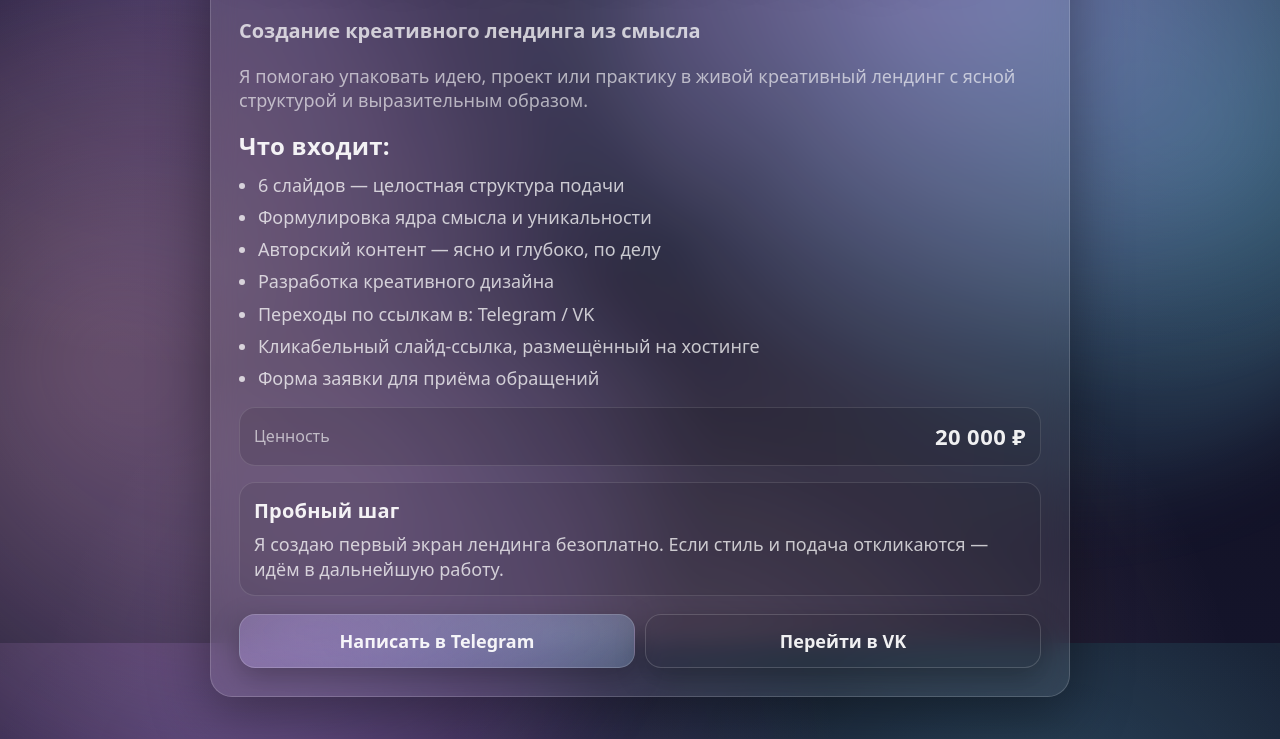
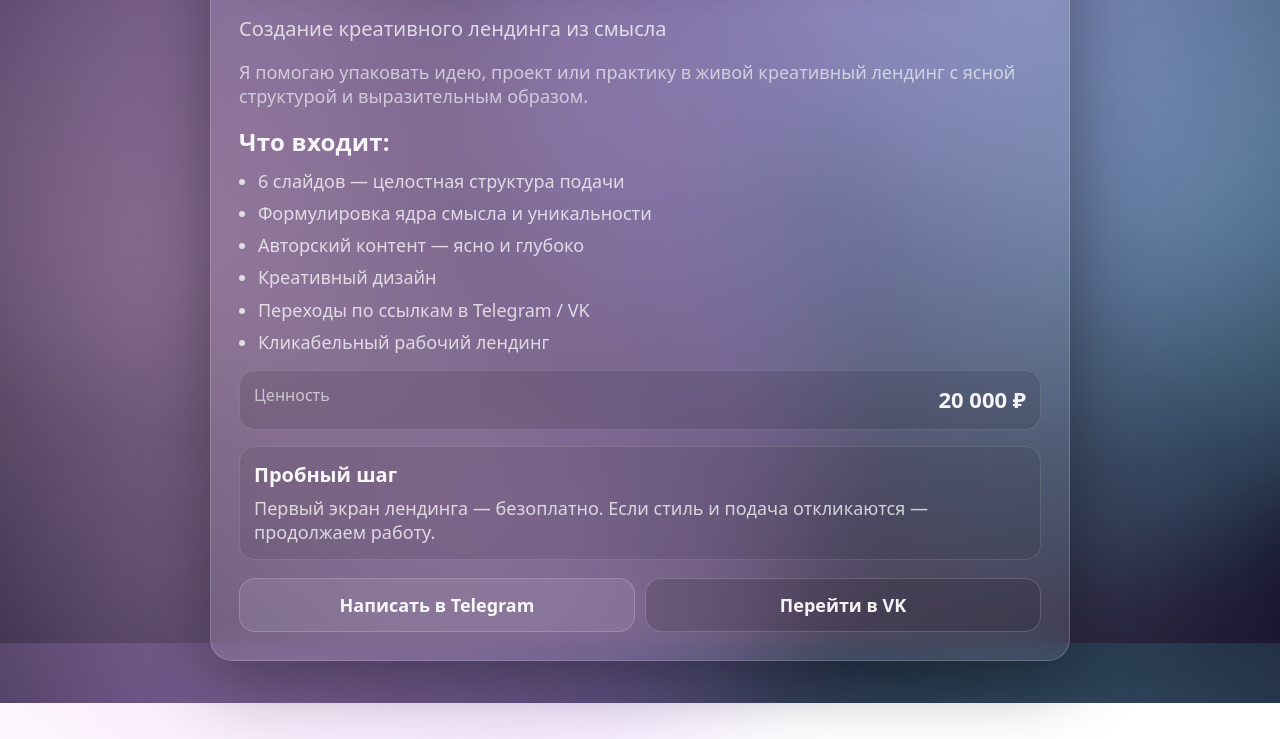
Before and after one commit to SlavaDrakon/kreativlending, a plain HTML site: page index.html in a window 1280 px wide. Shown: the part 157-896 px from the top of the page. After the commit the page ends 860 px from the top, so only its background shows below. Drawn offline with Linux system fonts and the light colour scheme.

Commit message:
Update index.html

```diff
--- a/index.html
+++ b/index.html
@@ -8,77 +8,75 @@
 
   <style>
     :root{
-      --card: rgba(255,255,255,.08);
-      --stroke: rgba(255,255,255,.16);
-      --text: rgba(255,255,255,.93);
-      --muted: rgba(255,255,255,.74);
-      --muted2: rgba(255,255,255,.62);
+      --card: rgba(255,255,255,.09);
+      --stroke: rgba(255,255,255,.18);
+      --text: rgba(255,255,255,.94);
+      --muted: rgba(255,255,255,.75);
+      --muted2: rgba(255,255,255,.63);
 
       --radius: 22px;
       --pad: clamp(16px, 4vw, 28px);
       --maxw: 860px;
-      --shadow: 0 18px 60px rgba(0,0,0,.40);
+      --shadow: 0 20px 70px rgba(0,0,0,.38);
     }
 
-    *{ box-sizing: border-box; }
-    html,body{ height:100%; }
+    * { box-sizing: border-box; }
+    html, body { height:100%; }
     body{
       margin:0;
       color: var(--text);
-      font-family: ui-sans-serif, system-ui, -apple-system, Segoe UI, Roboto, Arial, "Noto Sans", "Liberation Sans", sans-serif;
+      font-family: ui-sans-serif, system-ui, -apple-system, Segoe UI, Roboto, Arial, "Noto Sans", sans-serif;
       line-height: 1.35;
       overflow-x:hidden;
 
-      /* Светлее, мягче, глубже */
       background:
-        radial-gradient(1000px 700px at 20% 15%, rgba(200,150,255,.32), transparent 58%),
-        radial-gradient(1000px 700px at 80% 20%, rgba(120,220,255,.26), transparent 58%),
-        radial-gradient(1000px 800px at 50% 110%, rgba(255,190,220,.22), transparent 60%),
-        linear-gradient(180deg, #0e0e1f, #14142a);
+        radial-gradient(1100px 780px at 20% 15%, rgba(210,160,255,.38), transparent 60%),
+        radial-gradient(1100px 780px at 80% 20%, rgba(140,230,255,.32), transparent 60%),
+        radial-gradient(1100px 860px at 50% 112%, rgba(255,200,230,.28), transparent 62%),
+        linear-gradient(180deg, #0f0f24, #18152e);
     }
 
-    /* Дыхание фона — 2 больших блоба */
     .bg-blob{
       position: fixed;
-      inset: -25vh -15vw auto auto;
-      width: 80vw;
-      max-width: 820px;
+      inset: -28vh -18vw auto auto;
+      width: 85vw;
+      max-width: 900px;
       aspect-ratio: 1/1;
       border-radius: 999px;
-      filter: blur(42px);
+      filter: blur(46px);
       background:
-        radial-gradient(circle at 35% 35%, rgba(200,150,255,.45), transparent 60%),
-        radial-gradient(circle at 70% 60%, rgba(120,220,255,.35), transparent 62%);
+        radial-gradient(circle at 35% 35%, rgba(210,160,255,.52), transparent 64%),
+        radial-gradient(circle at 70% 60%, rgba(140,230,255,.42), transparent 66%);
       opacity: 1;
-      animation: breatheSlow 22s ease-in-out infinite;
+      animation: breatheStrong 18s ease-in-out infinite;
       pointer-events:none;
       z-index:0;
     }
 
     .bg-blob2{
       position: fixed;
-      inset: auto auto -30vh -20vw;
-      width: 85vw;
-      max-width: 900px;
+      inset: auto auto -35vh -22vw;
+      width: 95vw;
+      max-width: 1050px;
       aspect-ratio: 1/1;
       border-radius: 999px;
-      filter: blur(46px);
+      filter: blur(52px);
       background:
-        radial-gradient(circle at 40% 40%, rgba(255,190,220,.35), transparent 62%),
-        radial-gradient(circle at 70% 60%, rgba(200,150,255,.28), transparent 62%);
-      opacity: .95;
-      animation: breatheSlow 26s ease-in-out infinite reverse;
+        radial-gradient(circle at 40% 40%, rgba(255,200,230,.42), transparent 64%),
+        radial-gradient(circle at 75% 58%, rgba(210,160,255,.36), transparent 66%);
+      opacity: .97;
+      animation: breatheStrong 22s ease-in-out infinite reverse;
       pointer-events:none;
       z-index:0;
     }
 
-    @keyframes breatheSlow{
-      0%{ transform: translate3d(0,0,0) scale(1); }
-      50%{ transform: translate3d(-3vw, 2vh, 0) scale(1.12); }
-      100%{ transform: translate3d(0,0,0) scale(1); }
+    @keyframes breatheStrong {
+      0% { transform: translate3d(0,0,0) scale(1); }
+      40% { transform: translate3d(-5vw, 3vh, 0) scale(1.16); }
+      60% { transform: translate3d(3vw, -2vh, 0) scale(1.10); }
+      100% { transform: translate3d(0,0,0) scale(1); }
     }
 
-    /* Общая компоновка */
     main{
       position: relative;
       z-index: 1;
@@ -89,16 +87,14 @@
       padding: clamp(18px, 4.5vw, 42px);
     }
 
-    .wrap{
-      width: min(var(--maxw), 100%);
-    }
+    .wrap{ width: min(var(--maxw), 100%); }
 
     .card{
       background: var(--card);
       border: 1px solid var(--stroke);
       border-radius: var(--radius);
       box-shadow: var(--shadow);
-      backdrop-filter: blur(12px);
+      backdrop-filter: blur(14px);
       padding: var(--pad);
       overflow:hidden;
     }
@@ -110,154 +106,49 @@
       margin-bottom: 16px;
     }
 
-    /* ОБЯЗАТЕЛЬНО первым */
     h1{
       margin:0;
       font-weight: 900;
+      text-transform: uppercase;
       letter-spacing: .03em;
-      text-transform: uppercase;
       font-size: clamp(26px, 6.2vw, 46px);
       line-height: 1.05;
-      text-shadow: 0 12px 45px rgba(0,0,0,.35);
+      text-shadow: 0 14px 48px rgba(0,0,0,.40);
     }
 
-    .eyebrow{
-      margin:0;
-      color: var(--muted);
-      font-weight: 650;
-      font-size: clamp(14px, 3.6vw, 18px);
-    }
+    .eyebrow{ margin:0; color:var(--muted); font-weight:650; font-size: clamp(14px, 3.6vw, 18px); }
+    .lead{ margin:8px 0 0; color:var(--muted); font-size: clamp(16px, 3.9vw, 20px); }
+    .sublead{ margin:8px 0 0; color:var(--muted2); font-size: clamp(14.5px, 3.6vw, 18px); }
 
-    .lead{
-      margin: 10px 0 0;
-      color: var(--muted);
-      font-size: clamp(16px, 3.9vw, 20px);
-      font-weight: 650;
-    }
+    h2{ margin:18px 0 10px; font-size: clamp(18px, 4.2vw,24px); letter-spacing:.01em; }
 
-    .sublead{
-      margin: 10px 0 0;
-      color: var(--muted2);
-      font-size: clamp(14.5px, 3.6vw, 18px);
-    }
+    ul{ margin:10px 0; padding-left:1.05em; font-size: clamp(14.5px,3.6vw,18px); }
+    li{ margin: 8px 0; color:var(--muted); }
 
-    h2{
-      margin: 18px 0 10px;
-      font-size: clamp(18px, 4.2vw, 24px);
-      letter-spacing: .01em;
-    }
+    .value{ margin-top:16px; padding:14px; border-radius:16px; background:rgba(0,0,0,.10); border:1px solid rgba(255,255,255,.12); display:flex; justify-content:space-between; }
+    .value .label{ color:var(--muted2); font-size: clamp(14px, 3.4vw,16px); }
+    .value .price{ font-weight:900; font-size: clamp(18px,4.3vw,22px); }
 
-    ul{
-      margin: 10px 0 0;
-      padding-left: 1.05em;
-      font-size: clamp(14.5px, 3.6vw, 18px);
-    }
-    li{ margin: 8px 0; color: var(--muted); }
-    li strong{ color: var(--text); font-weight: 800; }
+    .block{ margin-top:16px; padding:14px; border-radius:16px; background:rgba(0,0,0,.08); border:1px solid rgba(255,255,255,.12); }
+    .block h3{ margin:0 0 8px; font-size: clamp(16px,4vw,20px); }
+    .block p{ margin:0; color:var(--muted); font-size: clamp(14.5px,3.6vw,18px); }
 
-    .value{
-      margin-top: 16px;
-      padding: 14px 14px;
-      border-radius: 16px;
-      border: 1px solid rgba(255,255,255,.12);
-      background: rgba(0,0,0,.10);
-      display:flex;
-      flex-wrap: wrap;
-      gap: 10px 14px;
-      align-items: center;
-      justify-content: space-between;
-    }
-    .value .label{
-      color: var(--muted2);
-      font-size: clamp(14px, 3.4vw, 16px);
-    }
-    .value .price{
-      font-weight: 900;
-      letter-spacing: .02em;
-      font-size: clamp(18px, 4.3vw, 22px);
-    }
+    .actions{ margin-top:18px; display:grid; gap:10px; grid-template-columns:1fr; }
+    .btn{ display:flex; align-items:center; justify-content:center; padding:14px 16px; border-radius:16px; border:1px solid rgba(255,255,255,.18); font-size:clamp(15px,3.8vw,18px); font-weight:850; text-decoration:none; background:rgba(255,255,255,.08); color:var(--text); transition:0.2s; }
+    .btn:hover{ filter:brightness(1.07); }
+    .btn.secondary{ background:rgba(0,0,0,.12); }
 
-    .block{
-      margin-top: 16px;
-      padding: 14px 14px;
-      border-radius: 16px;
-      border: 1px solid rgba(255,255,255,.12);
-      background: rgba(0,0,0,.08);
-    }
-    .block h3{
-      margin: 0 0 8px;
-      font-size: clamp(16px, 4vw, 20px);
-      letter-spacing:.01em;
-    }
-    .block p{
-      margin: 0;
-      color: var(--muted);
-      font-size: clamp(14.5px, 3.6vw, 18px);
-    }
-
-    .actions{
-      margin-top: 18px;
-      display: grid;
-      grid-template-columns: 1fr;
-      gap: 10px;
-    }
-
-    .btn{
-      display:flex;
-      align-items:center;
-      justify-content:center;
-      gap: 10px;
-      width: 100%;
-      padding: 14px 16px;
-      border-radius: 16px;
-      border: 1px solid rgba(255,255,255,.16);
-      text-decoration:none;
-      color: var(--text);
-      font-weight: 850;
-      font-size: clamp(15px, 3.8vw, 18px);
-      background:
-        radial-gradient(700px 240px at 18% 30%, rgba(200,150,255,.26), transparent 60%),
-        radial-gradient(700px 240px at 82% 40%, rgba(120,220,255,.20), transparent 60%),
-        rgba(255,255,255,.07);
-      box-shadow: 0 10px 30px rgba(0,0,0,.28);
-      transition: transform .15s ease, border-color .15s ease, filter .15s ease;
-      -webkit-tap-highlight-color: transparent;
-      user-select: none;
-    }
-    .btn:hover{ border-color: rgba(255,255,255,.24); filter: brightness(1.03); }
-    .btn:active{ transform: scale(.99); }
-
-    .btn.secondary{
-      background: rgba(0,0,0,.10);
-    }
-
-    /* На широких экранах кнопки в ряд */
-    @media (min-width: 720px){
-      .actions{ grid-template-columns: 1fr 1fr; }
-    }
-
-    /* Чуть больше "воздуха" на очень маленьких экранах */
-    @media (max-width: 360px){
-      .value{ padding: 12px; }
-      .block{ padding: 12px; }
-      .btn{ padding: 13px 14px; border-radius: 14px; }
-    }
-
-    /* Доступность: убрать анимации если пользователь попросил */
-    @media (prefers-reduced-motion: reduce){
-      .bg-blob, .bg-blob2{ animation: none; }
-      .btn{ transition: none; }
-    }
+    @media (min-width:720px){ .actions{grid-template-columns:1fr 1fr;} }
   </style>
 </head>
 
 <body>
-  <div class="bg-blob" aria-hidden="true"></div>
-  <div class="bg-blob2" aria-hidden="true"></div>
+  <div class="bg-blob"></div>
+  <div class="bg-blob2"></div>
 
   <main>
     <div class="wrap">
-      <section class="card" role="region" aria-label="Алхимия Трансформации — предложение">
+      <section class="card">
         <header>
           <h1>АЛХИМИЯ ТРАНСФОРМАЦИИ</h1>
           <p class="eyebrow">Природные ритмы объединяются с технологиями</p>
@@ -272,31 +163,29 @@
         <ul>
           <li>6 слайдов — целостная структура подачи</li>
           <li>Формулировка ядра смысла и уникальности</li>
-          <li>Авторский контент — ясно и глубоко, по делу</li>
-          <li>Разработка креативного дизайна</li>
-          <li>Переходы по ссылкам в: Telegram / VK</li>
-          <li>Кликабельный слайд-ссылка, размещённый на хостинге</li>
-          <li>Форма заявки для приёма обращений</li>
+          <li>Авторский контент — ясно и глубоко</li>
+          <li>Креативный дизайн</li>
+          <li>Переходы по ссылкам в Telegram / VK</li>
+          <li>Кликабельный рабочий лендинг</li>
         </ul>
 
-        <div class="value" aria-label="Ценность">
+        <div class="value">
           <div class="label">Ценность</div>
           <div class="price">20&nbsp;000&nbsp;₽</div>
         </div>
 
-        <div class="block" aria-label="Пробный шаг">
+        <div class="block">
           <h3>Пробный шаг</h3>
           <p>
-            Я создаю первый экран лендинга безоплатно.
-            Если стиль и подача откликаются — идём в дальнейшую работу.
+            Первый экран лендинга — безоплатно. Если стиль и подача откликаются — продолжаем работу.
           </p>
         </div>
 
-        <div class="actions" aria-label="Контакты">
-          <a class="btn" href="https://t.me/Drakon888777" target="_blank" rel="noopener noreferrer">
+        <div class="actions">
+          <a class="btn" href="https://t.me/Drakon888777" target="_blank">
             Написать в Telegram
           </a>
-          <a class="btn secondary" href="https://vk.com/slavadrakon888" target="_blank" rel="noopener noreferrer">
+          <a class="btn secondary" href="https://vk.com/slavadrakon888" target="_blank">
             Перейти в VK
           </a>
         </div>
```
